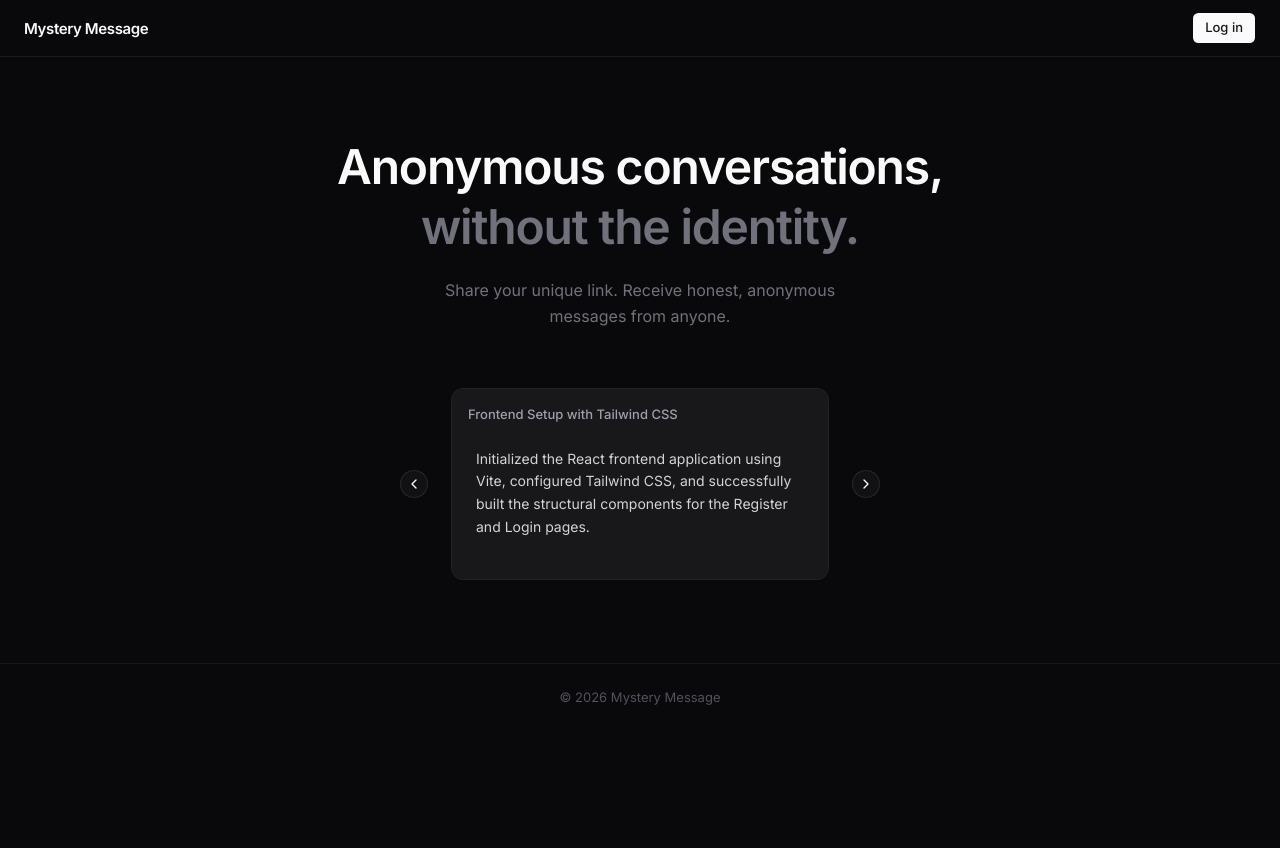
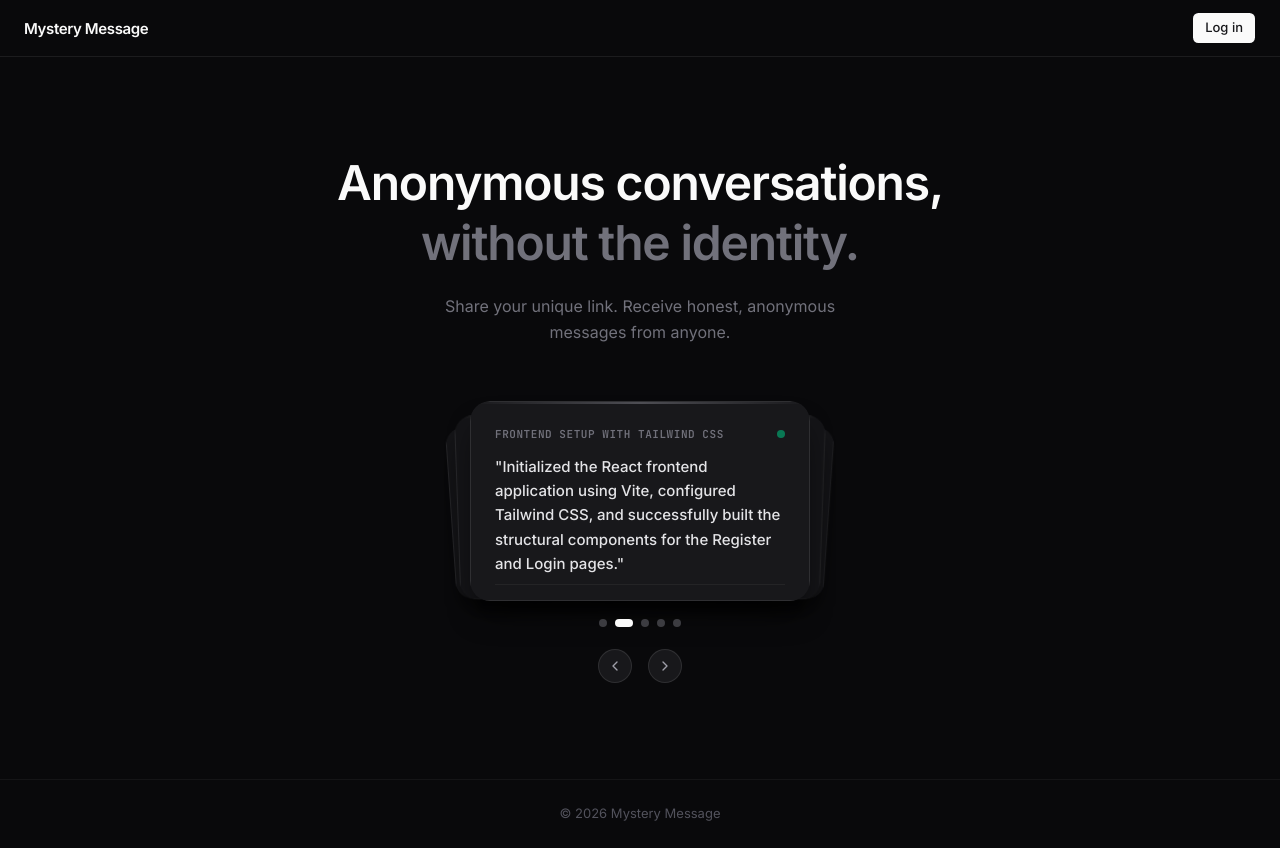
Before and after one commit to codewithdevu/Mystery-Message, a Next.js app: page / in a window 1280 px wide. Before the commit the page ends 800 px from the top, so only its background shows below. Built offline with nearby package versions, Linux system fonts and the light colour scheme; no server answers.

Commit message:
feat: change in home page

```diff
--- a/package.json
+++ b/package.json
@@ -36,6 +36,7 @@
     "resend": "^6.14.0",
     "shadcn": "^4.12.0",
     "sonner": "^2.0.7",
+    "swiper": "^14.2.0",
     "tailwind-merge": "^3.6.0",
     "tw-animate-css": "^1.4.0",
     "usehooks-ts": "^3.1.1",
--- a/src/app/(app)/page.tsx
+++ b/src/app/(app)/page.tsx
@@ -1,22 +1,13 @@
 "use client";
 
 import * as React from "react";
-import { Card, CardContent, CardHeader } from "@/components/ui/card";
-import {
-  Carousel,
-  CarouselContent,
-  CarouselItem,
-  CarouselNext,
-  CarouselPrevious,
-} from "@/components/ui/carousel";
-
 import messages from "@/messages.json";
-import Autoplay from "embla-carousel-autoplay";
+import { CardSwipeCarousel } from "@/components/CardSwipeCarousel";
 
 const Home = () => {
   return (
     <>
-      <main className="grow flex flex-col items-center justify-center px-4 md:px-24 py-20">
+      <main className="grow flex flex-col items-center justify-center px-4 md:px-24 py-16 md:py-24">
         <section className="text-center mb-10 md:mb-14 max-w-2xl">
           <h1 className="text-3xl md:text-5xl font-semibold tracking-tight text-zinc-50 leading-tight">
             Anonymous conversations,
@@ -27,33 +18,12 @@ const Home = () => {
             Share your unique link. Receive honest, anonymous messages from anyone.
           </p>
         </section>
-        <Carousel
-          plugins={[Autoplay({ delay: 3000 })]}
-          className="w-full max-w-sm"
-        >
-          <CarouselContent>
-            {messages.map((message, index) => (
-              <CarouselItem key={index}>
-                <div className="p-1">
-                  <Card className="bg-zinc-900 border-white/8">
-                    <CardHeader className="text-[13px] font-medium text-zinc-400 pb-2">
-                      {message.title}
-                    </CardHeader>
-                    <CardContent className="px-6 pb-6">
-                      <span className="text-[14px] text-zinc-300 leading-relaxed">
-                        {message.content}
-                      </span>
-                    </CardContent>
-                  </Card>
-                </div>
-              </CarouselItem>
-            ))}
-          </CarouselContent>
-          <CarouselPrevious />
-          <CarouselNext />
-        </Carousel>
+
+        {/* Skiper UI Card Swipe Carousel */}
+        <CardSwipeCarousel messages={messages} />
       </main>
-      <footer className="text-center py-6 text-[13px] text-zinc-600 border-t border-white/6">
+
+      <footer className="text-center py-6 text-[13px] text-zinc-600 border-t border-white/5">
         © 2026 Mystery Message
       </footer>
     </>
--- /dev/null
+++ b/src/components/CardSwipeCarousel.tsx
@@ -0,0 +1,129 @@
+"use client";
+
+import { motion } from "framer-motion";
+import { ChevronLeftIcon, ChevronRightIcon } from "lucide-react";
+import React from "react";
+import { Autoplay, EffectCards, Navigation, Pagination } from "swiper/modules";
+import { Swiper, SwiperSlide } from "swiper/react";
+import "swiper/css/effect-cards";
+import "swiper/css/pagination";
+import "swiper/css/navigation";
+import "swiper/css";
+import { cn } from "@/lib/utils";
+
+interface MessageItem {
+  title: string;
+  content: string;
+  received?: boolean;
+}
+
+interface CardSwipeCarouselProps {
+  messages: MessageItem[];
+  className?: string;
+  autoplay?: boolean;
+  loop?: boolean;
+}
+
+export const CardSwipeCarousel = ({
+  messages,
+  className,
+  autoplay = true,
+  loop = true,
+}: CardSwipeCarouselProps) => {
+  const customCss = `
+    .CardSwipeCarousel_Swiper {
+      padding-bottom: 40px !important;
+      overflow: visible !important;
+    }
+    .CardSwipeCarousel_Swiper .swiper-slide {
+      border-radius: 1.25rem;
+      overflow: hidden;
+      box-shadow: 0 20px 30px -10px rgba(0, 0, 0, 0.7);
+    }
+    .CardSwipeCarousel_Swiper .swiper-pagination-bullet {
+      background: #71717a !important;
+      opacity: 0.5;
+    }
+    .CardSwipeCarousel_Swiper .swiper-pagination-bullet-active {
+      background: #fafafa !important;
+      opacity: 1;
+      width: 18px;
+      border-radius: 4px;
+    }
+  `;
+
+  return (
+    <motion.div
+      initial={{ opacity: 0, y: 20 }}
+      animate={{ opacity: 1, y: 0 }}
+      transition={{ duration: 0.4, delay: 0.2 }}
+      className={cn("relative w-full max-w-md mx-auto flex flex-col items-center justify-center", className)}
+    >
+      <style>{customCss}</style>
+      <Swiper
+        effect="cards"
+        grabCursor={true}
+        loop={loop}
+        autoplay={
+          autoplay
+            ? {
+                delay: 3500,
+                disableOnInteraction: false,
+              }
+            : false
+        }
+        pagination={{
+          clickable: true,
+        }}
+        navigation={{
+          nextEl: ".swiper-button-next-custom",
+          prevEl: ".swiper-button-prev-custom",
+        }}
+        className="CardSwipeCarousel_Swiper h-[240px] w-[300px] sm:w-[340px]"
+        modules={[EffectCards, Autoplay, Pagination, Navigation]}
+      >
+        {messages.map((message, index) => (
+          <SwiperSlide key={index}>
+            <div className="h-full w-full bg-zinc-900 border border-white/10 p-6 flex flex-col justify-between select-none relative overflow-hidden backdrop-blur-xl">
+              {/* Card Subtle Top Line Accent */}
+              <div className="absolute top-0 left-0 right-0 h-[2px] bg-gradient-to-r from-transparent via-zinc-400/40 to-transparent" />
+
+              <div>
+                <div className="flex items-center justify-between mb-3">
+                  <span className="text-[11px] font-mono tracking-wider text-zinc-500 uppercase font-semibold">
+                    {message.title}
+                  </span>
+                  <span className="h-2 w-2 rounded-full bg-emerald-500/80 animate-pulse" />
+                </div>
+                <p className="text-[14px] sm:text-[15px] font-medium text-zinc-200 leading-relaxed">
+                  "{message.content}"
+                </p>
+              </div>
+
+              <div className="flex items-center justify-between text-[11px] text-zinc-500 border-t border-white/5 pt-3 mt-2">
+                <span>Anonymous Signal</span>
+                <span className="font-mono text-zinc-600">Swipe →</span>
+              </div>
+            </div>
+          </SwiperSlide>
+        ))}
+      </Swiper>
+
+      {/* Navigation Arrow Controls */}
+      <div className="flex items-center justify-center gap-4 mt-2">
+        <button
+          className="swiper-button-prev-custom p-2 rounded-full bg-zinc-900 border border-white/10 text-zinc-400 hover:text-white hover:bg-zinc-800 transition-all cursor-pointer disabled:opacity-30"
+          aria-label="Previous card"
+        >
+          <ChevronLeftIcon className="h-4 w-4" />
+        </button>
+        <button
+          className="swiper-button-next-custom p-2 rounded-full bg-zinc-900 border border-white/10 text-zinc-400 hover:text-white hover:bg-zinc-800 transition-all cursor-pointer disabled:opacity-30"
+          aria-label="Next card"
+        >
+          <ChevronRightIcon className="h-4 w-4" />
+        </button>
+      </div>
+    </motion.div>
+  );
+};
```
Also changed, not shown: 1 other file (tests, documents, lock files or other folders).
